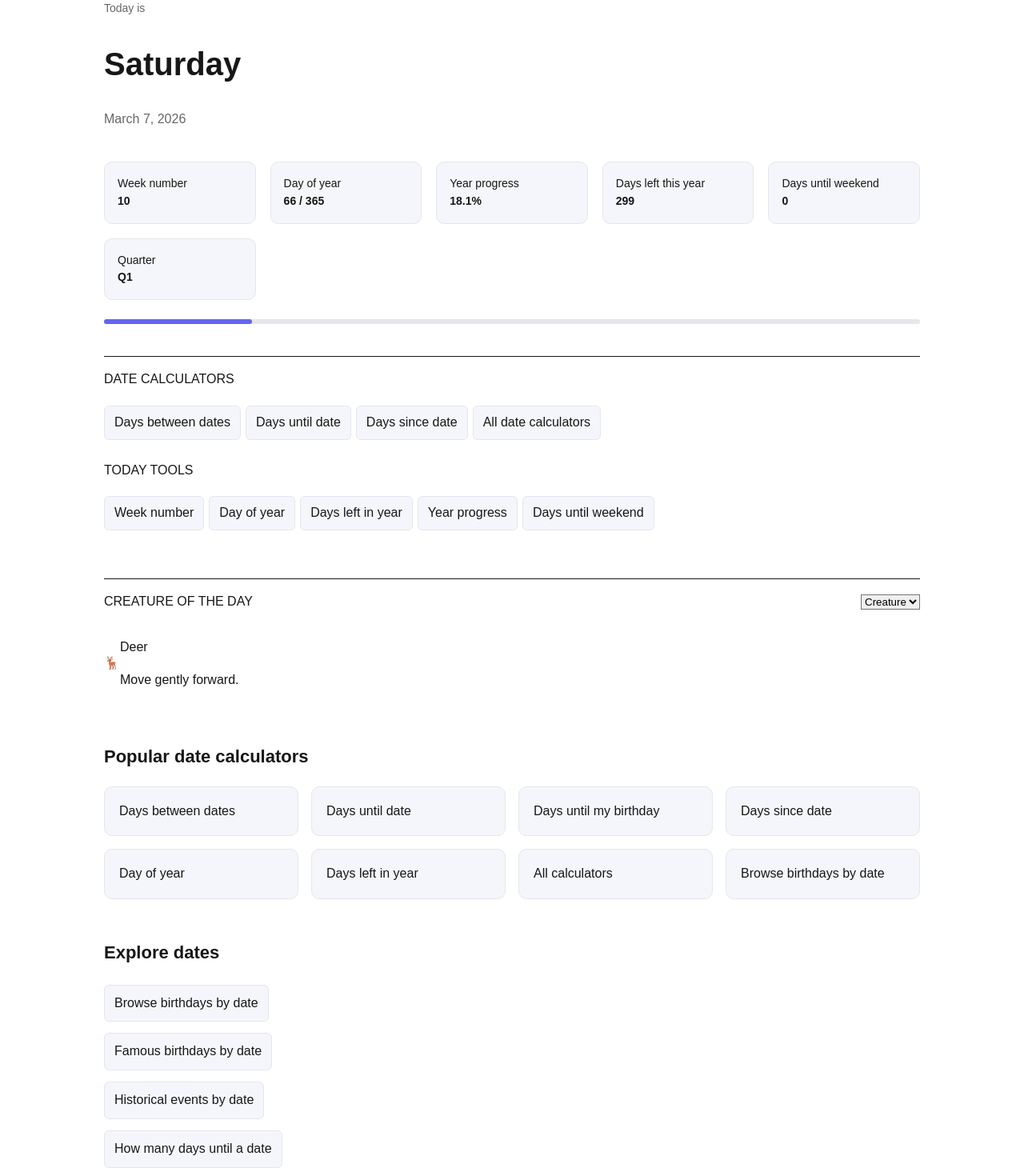
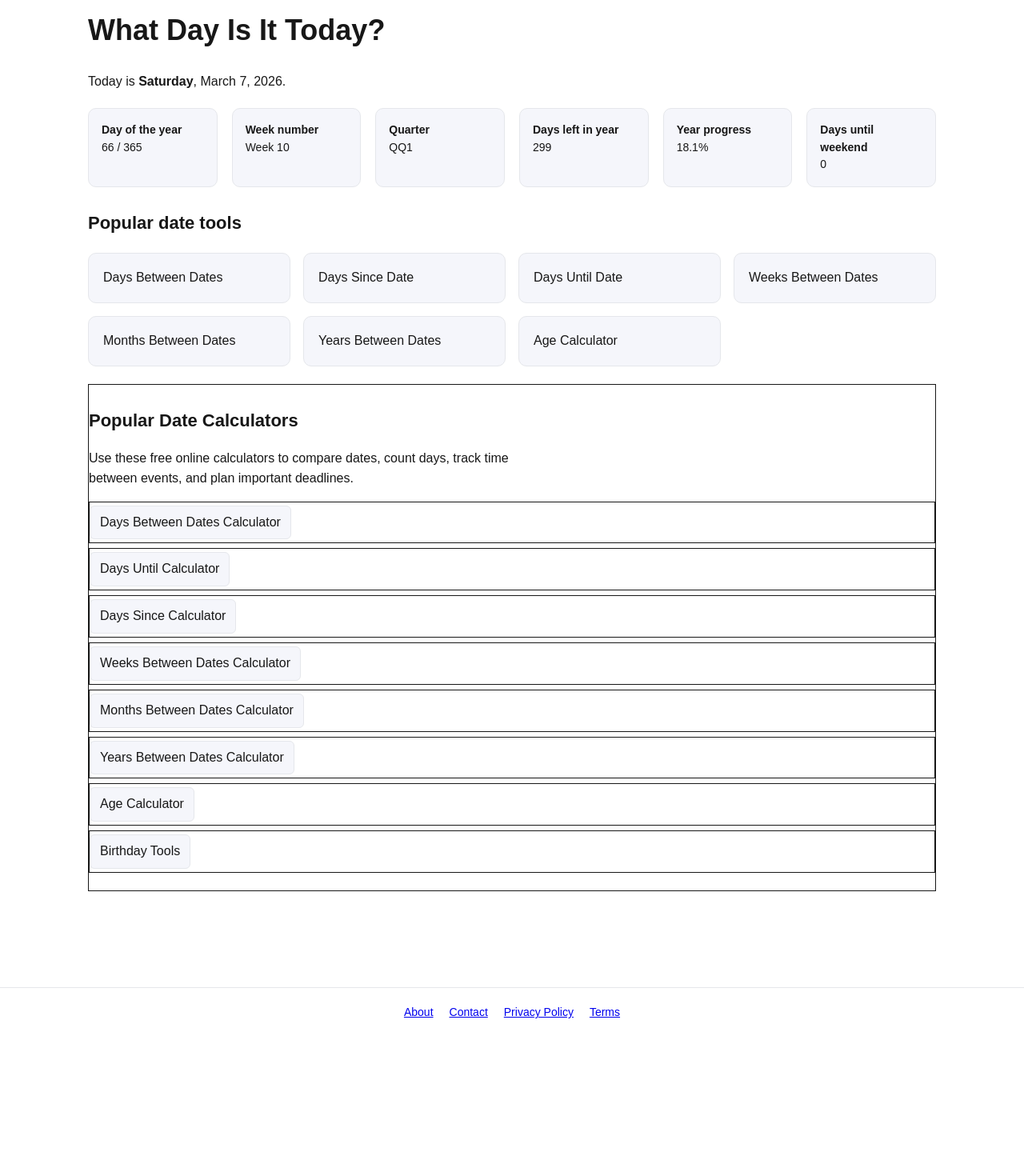
Before and after one commit to bosmeel/whatdayisit-now, a Next.js app: page / in a window 1280 px wide. Shown: the part 100-1570 px from the top of the page at 80% size. After the commit the page ends 1397 px from the top, so only its background shows below. Built offline with nearby package versions, Linux system fonts and the light colour scheme.

Commit message:
UI: stabilize TodayDashboard layout

```diff
--- a/components/TodayDashboard.tsx
+++ b/components/TodayDashboard.tsx
@@ -1,8 +1,6 @@
 "use client";
 
 import Link from "next/link";
-import ToolsNav from "./ToolsNav";
-import CreatureWidget from "./CreatureWidget";
 
 import {
   getDayOfYear,
@@ -15,185 +13,102 @@ import {
 } from "../lib/date";
 
 export default function TodayDashboard() {
+
   const now = new Date();
 
-  const dayName = now.toLocaleDateString("en-US", { weekday: "long" });
+  const dayName = now.toLocaleDateString("en-US",{ weekday:"long" });
 
-  const fullDate = now.toLocaleDateString("en-US", {
-    year: "numeric",
-    month: "long",
-    day: "numeric",
+  const fullDate = now.toLocaleDateString("en-US",{
+    year:"numeric",
+    month:"long",
+    day:"numeric",
   });
 
   const weekNumber = getISOWeekNumber(now);
   const dayOfYear = getDayOfYear(now);
   const totalDays = getTotalDaysInYear(now.getFullYear());
   const daysLeft = getDaysLeftInYear(now);
-  const progress = getYearProgressPercent(now);
   const quarter = getQuarter(now);
-  const daysUntilWeekend = getDaysUntilWeekend(now);
+  const yearProgress = getYearProgressPercent(now);
+  const weekend = getDaysUntilWeekend(now);
 
   return (
-    <main className="container">
-      <div style={{ marginBottom: 40 }}>
-        <p style={{ fontSize: 14, color: "#666" }}>Today is</p>
+    <div>
 
-        <h1 style={{ fontSize: 40, fontWeight: 800 }}>{dayName}</h1>
+      <h1>What Day Is It Today?</h1>
 
-        <p style={{ color: "#666" }}>{fullDate}</p>
-      </div>
+      <p>
+        Today is <strong>{dayName}</strong>, {fullDate}.
+      </p>
 
       <div className="today-grid">
+
         <div className="today-card">
-          <div>Week number</div>
-          <strong>{weekNumber}</strong>
+          <strong>Day of the year</strong>
+          <div>{dayOfYear} / {totalDays}</div>
         </div>
 
         <div className="today-card">
-          <div>Day of year</div>
-          <strong>
-            {dayOfYear} / {totalDays}
-          </strong>
+          <strong>Week number</strong>
+          <div>Week {weekNumber}</div>
         </div>
 
         <div className="today-card">
-          <div>Year progress</div>
-          <strong>{progress}%</strong>
+          <strong>Quarter</strong>
+          <div>Q{quarter}</div>
         </div>
 
         <div className="today-card">
-          <div>Days left this year</div>
-          <strong>{daysLeft}</strong>
+          <strong>Days left in year</strong>
+          <div>{daysLeft}</div>
         </div>
 
         <div className="today-card">
-          <div>Days until weekend</div>
-          <strong>{daysUntilWeekend}</strong>
+          <strong>Year progress</strong>
+          <div>{yearProgress}%</div>
         </div>
 
         <div className="today-card">
-          <div>Quarter</div>
-          <strong>{quarter}</strong>
-        </div>
+          <strong>Days until weekend</strong>
+          <div>{weekend}</div>
         </div>
 
-      <div style={{ marginTop: 24 }}>
-        <div
-          style={{
-            width: "100%",
-            height: 6,
-            background: "#e5e7eb",
-            borderRadius: 6,
-          }}
-        >
-          <div
-            style={{
-              width: `${progress}%`,
-              height: 6,
-              background: "#6366f1",
-              borderRadius: 6,
-            }}
-          />
-        </div>
       </div>
 
-      <div style={{ marginTop: 40 }}>
-        <ToolsNav />
-      </div>
-
-      <div style={{ marginTop: 50 }}>
-        <CreatureWidget isoDate={now.toISOString().slice(0, 10)} />
-      </div>
-
-      <div style={{ marginTop: 50 }}>
-        <h2>Popular date calculators</h2>
+      <h2>Popular date tools</h2>
 
       <div className="tool-grid">
+
         <Link className="tool-card" href="/days-between">
-            Days between dates
+          Days Between Dates
+        </Link>
+
+        <Link className="tool-card" href="/days-since">
+          Days Since Date
         </Link>
 
         <Link className="tool-card" href="/days-until">
-            Days until date
+          Days Until Date
         </Link>
 
-          <Link className="tool-card" href="/days-until-my-birthday">
-            Days until my birthday
+        <Link className="tool-card" href="/weeks-between">
+          Weeks Between Dates
         </Link>
 
-          <Link className="tool-card" href="/days-since">
-            Days since date
+        <Link className="tool-card" href="/months-between">
+          Months Between Dates
         </Link>
 
-          <Link className="tool-card" href="/day-of-year">
-            Day of year
+        <Link className="tool-card" href="/years-between">
+          Years Between Dates
         </Link>
 
-          <Link className="tool-card" href="/days-left-in-year">
-            Days left in year
+        <Link className="tool-card" href="/age-calculator">
+          Age Calculator
         </Link>
 
-          <Link className="tool-card" href="/date-calculators">
-            All calculators
-          </Link>
-
-          <Link className="tool-card" href="/born-on">
-            Browse birthdays by date
-          </Link>
-        </div>
       </div>
 
-      <div style={{ marginTop: 50 }}>
-        <h2>Explore dates</h2>
-
-        <ul style={{ lineHeight: 1.8 }}>
-          <li>
-            <Link href="/born-on">Browse birthdays by date</Link>
-          </li>
-
-          <li>
-            <Link href="/famous-birthdays">Famous birthdays by date</Link>
-          </li>
-
-          <li>
-            <Link href="/what-happened-on">Historical events by date</Link>
-          </li>
-
-          <li>
-            <Link href="/how-many-days-until/january-1">
-              How many days until a date
-            </Link>
-          </li>
-        </ul>
     </div>
-
-      <div style={{ marginTop: 50 }}>
-        <h2>Popular countdowns</h2>
-
-        <ul style={{ lineHeight: 1.8 }}>
-          <li>
-            <Link href="/days-until/christmas">Days until Christmas</Link>
-          </li>
-
-          <li>
-            <Link href="/days-until/new-year">Days until New Year</Link>
-          </li>
-
-          <li>
-            <Link href="/days-until/halloween">Days until Halloween</Link>
-          </li>
-
-          <li>
-            <Link href="/days-until/thanksgiving">Days until Thanksgiving</Link>
-          </li>
-
-          <li>
-            <Link href="/days-until/valentines-day">
-              Days until Valentine's Day
-            </Link>
-          </li>
-        </ul>
-      </div>
-    </main>
   );
 }
```
Lines whose indentation alone changed are shown as unchanged.
